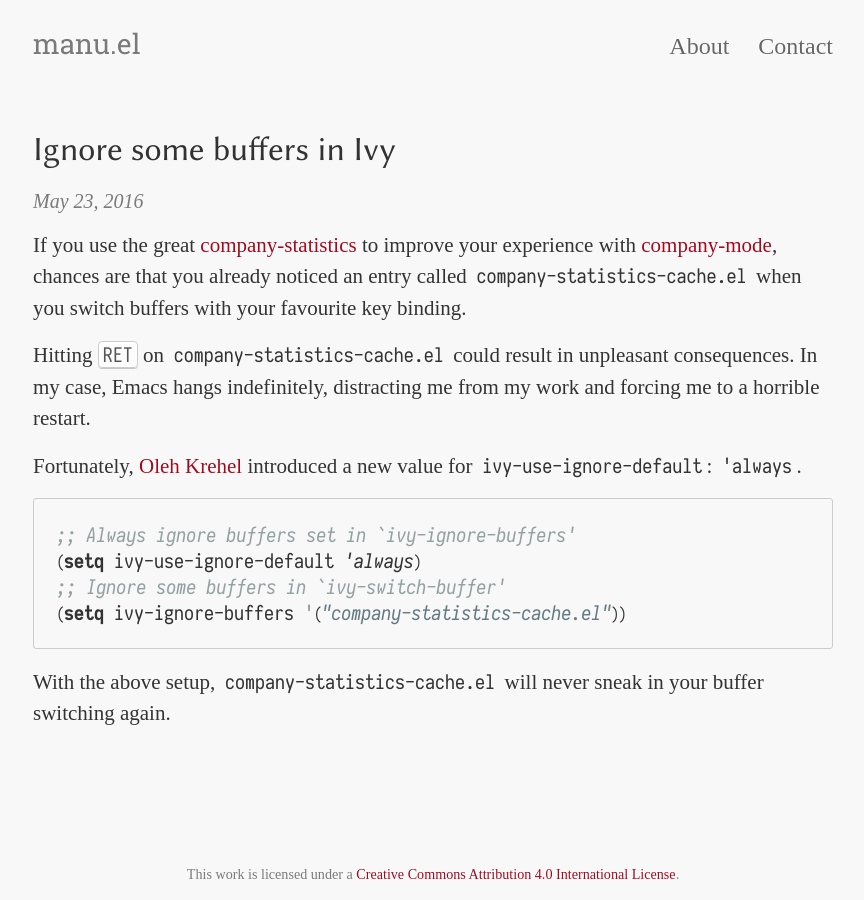
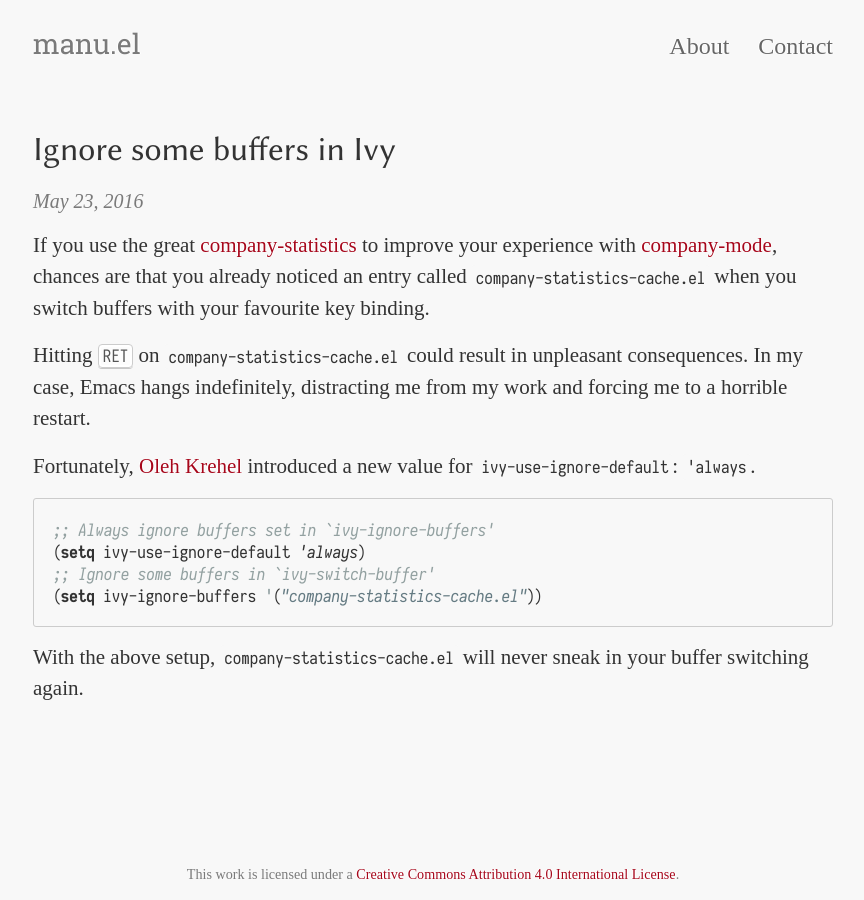
Before and after one commit to manuel-uberti/manuel-uberti.github.io, a Jekyll site: the page built from _posts/2016-05-23-ivyignore.md, in a window 1280 px wide. Shown: the whole page, without its empty margins (207-1071 px from the left). Built offline with Jekyll 4.4.1, drawn with Linux system fonts in a browser that asks for light colours; some web fonts are replaced.

Commit message:
Decrease monospace font size

```diff
--- a/_sass/_code.scss
+++ b/_sass/_code.scss
@@ -7,7 +7,7 @@ pre code {
 pre,
 code {
   font-family: $monospace-font-family;
-  font-size: 20px;
+  font-size: 17px;
   background-color: #f8f8f8;
 }
 
@@ -15,7 +15,7 @@ code {
   color: #333;
   line-height: 1.3;
   padding: .11em .22em;
-  font-size: 20px;
+  font-size: 17px;
 }
 
 pre {
@@ -84,5 +84,5 @@ kbd {
   padding: 0 4px;
   color: #555;
   background-color: #FCFCFC;
-  font-size: 20px;
+  font-size: 17px;
 }
```
